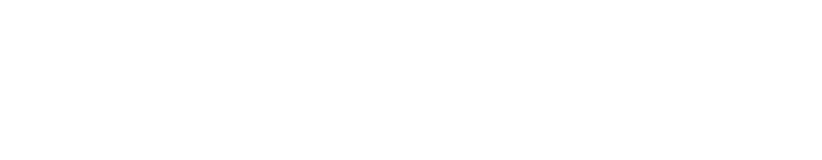
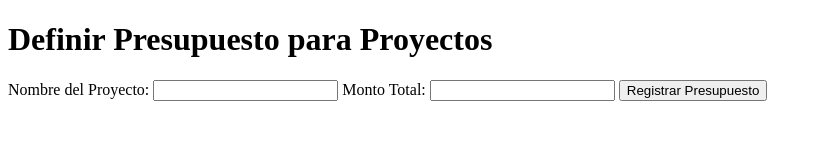
Before and after one commit to fgghi/ProyectoIngeSoft, a website: page presupuesto.html in a window 1280 px wide. Shown: the whole page, without its empty margins (0-822 px from the left). Drawn offline with Linux system fonts and the light colour scheme.

Commit message:
Se agrego campos en presupuesto.html para ingresar monto y nombre del proyecto

```diff
--- a/presupuesto.html
+++ b/presupuesto.html
@@ -6,6 +6,19 @@
     <title>Definir Presupuesto</title>
 </head>
 <body>
+    <h1>Definir Presupuesto para Proyectos</h1>
+    <form id="presupuesto-form">
+        <label for="nombre-proyecto">Nombre del Proyecto:</label>
+        <input type="text" id="nombre-proyecto" required />
 
+        <label for="monto-total">Monto Total:</label>
+        <input type="number" id="monto-total" required min="0" />
+
+        <input type="submit" value="Registrar Presupuesto" />
+    </form>
+
+    <div id="mensaje"></div>
+
+    <script type="module" src="./src/presenter.js"></script>
 </body>
 </html>
```
